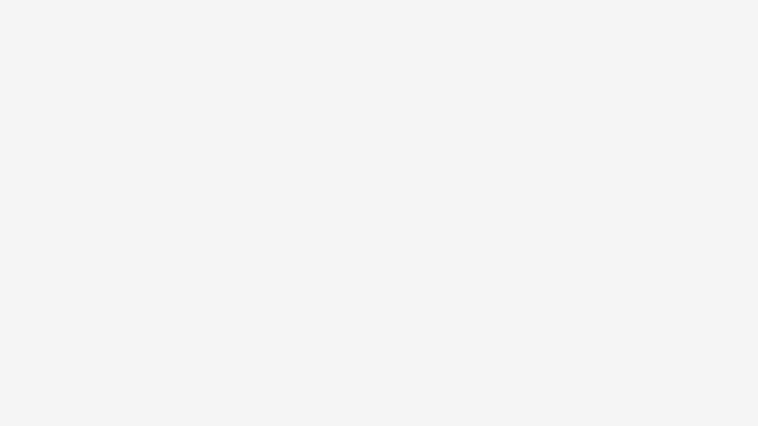
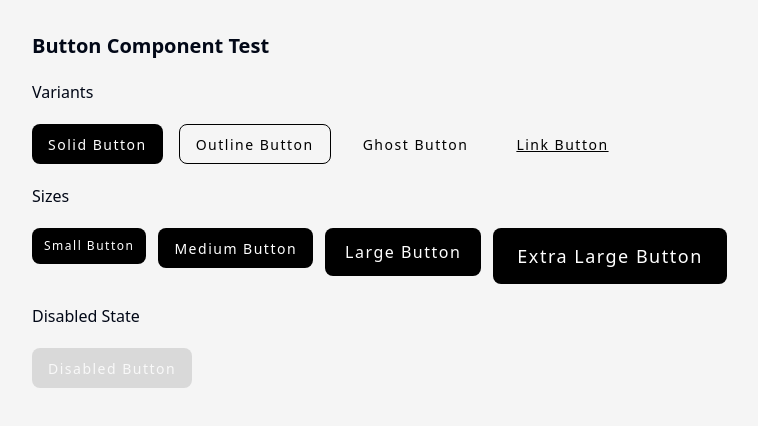
Before and after one commit to Hajin-Bang/Project_BookMark, a React (Vite) app: page /test in a window 1280 px wide. Before the commit this address had no page. Shown: the top 426 px of the page, without its empty margins (0-758 px from the left). Built offline with nearby package versions, Linux system fonts and the light colour scheme.

Commit message:
[DesignSystem]-Button 컴포넌트 구현

```diff
--- a/package.json
+++ b/package.json
@@ -19,6 +19,7 @@
     "@radix-ui/react-switch": "^1.1.1",
     "@tanstack/react-query": "^5.59.15",
     "@tanstack/react-query-devtools": "^5.59.15",
+    "@types/styled-components": "^5.1.34",
     "class-variance-authority": "^0.7.0",
     "clsx": "^2.1.1",
     "embla-carousel-react": "^8.3.0",
@@ -30,6 +31,7 @@
     "react-hook-form": "^7.53.0",
     "react-intersection-observer": "^9.13.1",
     "react-router-dom": "^6.27.0",
+    "styled-components": "^6.1.13",
     "tailwind-merge": "^2.5.4",
     "tailwindcss-animate": "^1.0.7",
     "zustand": "^5.0.0"
--- /dev/null
+++ b/src/design-system/button/Button.tsx
@@ -0,0 +1,35 @@
+import { IconWrapper, StyledButton } from "./styles";
+import { ButtonProps } from "./types";
+
+const Button: React.FC<ButtonProps> = ({
+  size = "md",
+  variant = "solid",
+  disabled = false,
+  icon,
+  as = "button",
+  type = "button",
+  color,
+  full = false,
+  onClick,
+  children,
+  className,
+}) => {
+  return (
+    <StyledButton
+      size={size}
+      variant={variant}
+      disabled={disabled}
+      as={as}
+      type={as === "button" ? type : undefined}
+      color={color}
+      full={full}
+      onClick={onClick}
+      className={className}
+    >
+      {icon && <IconWrapper>{icon}</IconWrapper>}
+      {children}
+    </StyledButton>
+  );
+};
+
+export default Button;
--- /dev/null
+++ b/src/design-system/button/styles.ts
@@ -0,0 +1,108 @@
+import styled, { css } from "styled-components";
+import { ButtonSize, ButtonVariant } from "./types";
+
+export interface StyledButtonProps {
+  size: ButtonSize;
+  variant: ButtonVariant;
+  disabled: boolean;
+  color?: string;
+  full?: boolean;
+}
+
+/* Size */
+const sizeStyles = (size: ButtonSize) => {
+  switch (size) {
+    case "sm":
+      return css`
+        height: 36px;
+        font-size: 12px;
+        padding: 0 12px;
+      `;
+    case "lg":
+      return css`
+        height: 48px;
+        font-size: 16px;
+        padding: 0 20px;
+      `;
+    case "xl":
+      return css`
+        height: 56px;
+        font-size: 18px;
+        padding: 0 24px;
+      `;
+    default: // md
+      return css`
+        height: 40px;
+        font-size: 14px;
+        padding: 0 16px;
+      `;
+  }
+};
+
+/* Variant */
+const variantStyles = (
+  variant: ButtonVariant,
+  color: string = "#000000",
+  disabled: boolean
+) => {
+  const baseColor = disabled ? "#B0B0B0" : color;
+  switch (variant) {
+    case "outline":
+      return css`
+        border: 1px solid ${baseColor};
+        color: ${baseColor};
+        background-color: transparent;
+        &:hover {
+          background-color: ${baseColor}10;
+        }
+      `;
+    case "ghost":
+      return css`
+        color: ${baseColor};
+        background-color: transparent;
+        &:hover {
+          background-color: ${baseColor}10;
+        }
+      `;
+    case "link":
+      return css`
+        color: ${baseColor};
+        background-color: transparent;
+        text-decoration: underline;
+      `;
+    default: // solid
+      return css`
+        background-color: ${baseColor};
+        color: white;
+        &:hover {
+          background-color: ${baseColor}cc;
+        }
+      `;
+  }
+};
+
+export const StyledButton = styled.button<StyledButtonProps>`
+  position: relative;
+  display: inline-flex;
+  justify-content: center;
+  align-items: center;
+  gap: 4px;
+  flex-shrink: 0;
+  border-radius: 8px;
+  letter-spacing: 1.5px;
+  overflow: hidden;
+  min-width: fit-content;
+  white-space: nowrap;
+  line-height: 1.5;
+  cursor: ${({ disabled }) => (disabled ? "not-allowed" : "pointer")};
+  opacity: ${({ disabled }) => (disabled ? 0.4 : 1)};
+  width: ${({ full }) => (full ? "100%" : "auto")};
+
+  ${({ size }) => sizeStyles(size)}
+  ${({ variant, color, disabled }) => variantStyles(variant, color, disabled)}
+`;
+
+export const IconWrapper = styled.span`
+  display: inline-flex;
+  margin-right: 8px;
+`;
--- /dev/null
+++ b/src/design-system/button/types.ts
@@ -0,0 +1,17 @@
+export type ButtonVariant = "solid" | "outline" | "ghost" | "link";
+export type ButtonSize = "sm" | "md" | "lg" | "xl";
+export type ButtonType = "button" | "submit" | "reset";
+
+export interface ButtonProps {
+  size?: ButtonSize;
+  variant?: ButtonVariant;
+  disabled?: boolean;
+  icon?: React.ReactNode;
+  as?: React.ElementType;
+  type?: ButtonType;
+  color?: string;
+  full?: boolean;
+  children?: React.ReactNode;
+  onClick?: () => void;
+  className?: string;
+}
--- /dev/null
+++ b/src/pages/DesignTestPage.tsx
@@ -0,0 +1,32 @@
+import Button from "@/design-system/button/Button";
+
+const DesignTestPage = () => {
+  return (
+    <div className="flex flex-col gap-5 items-start">
+      <h1 className="text-xl font-bold">Button Component Test</h1>
+
+      <h2>Variants</h2>
+      <div className="flex gap-4">
+        <Button variant="solid">Solid Button</Button>
+        <Button variant="outline">Outline Button</Button>
+        <Button variant="ghost">Ghost Button</Button>
+        <Button variant="link">Link Button</Button>
+      </div>
+
+      <h2>Sizes</h2>
+      <div className="flex gap-3">
+        <Button size="sm">Small Button</Button>
+        <Button size="md">Medium Button</Button>
+        <Button size="lg">Large Button</Button>
+        <Button size="xl">Extra Large Button</Button>
+      </div>
+
+      <h2>Disabled State</h2>
+      <Button variant="solid" disabled size="md">
+        Disabled Button
+      </Button>
+    </div>
+  );
+};
+
+export default DesignTestPage;
--- a/src/router.tsx
+++ b/src/router.tsx
@@ -2,6 +2,7 @@ import { BrowserRouter, Route, Routes } from "react-router-dom";
 import { lazy, Suspense } from "react";
 import { Skeleton } from "./components/ui/skeleton";
 import ScrollToTop from "./components/common/components/ScrollToTop";
+import DesignTestPage from "./pages/DesignTestPage";
 
 const HomePage = lazy(() => import("./pages/HomePage"));
 const SignIn = lazy(() => import("./pages/SignIn"));
@@ -30,6 +31,7 @@ const AppRouter = () => {
           <Route path="/signup" element={<SignUp />} />
           <Route path="/category/:category" element={<ProductCategory />} />
           <Route path="/product/:productId" element={<ProductDetail />} />
+          <Route path="/test" element={<DesignTestPage />} />
 
           {/* 구매자 전용 페이지 */}
           <Route path="/checkout" element={<Checkout />} />
```
Also changed, not shown: 1 other file (tests, documents, lock files or other folders).
